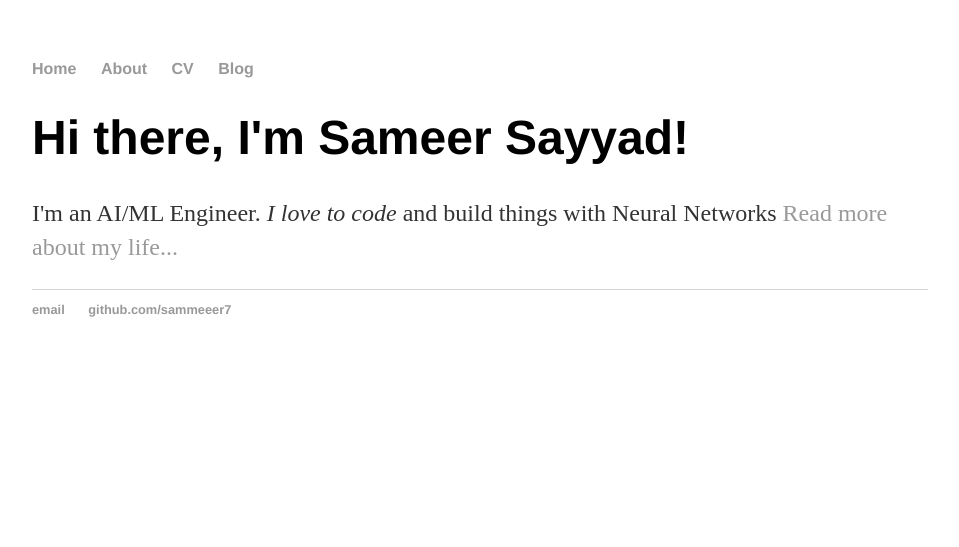
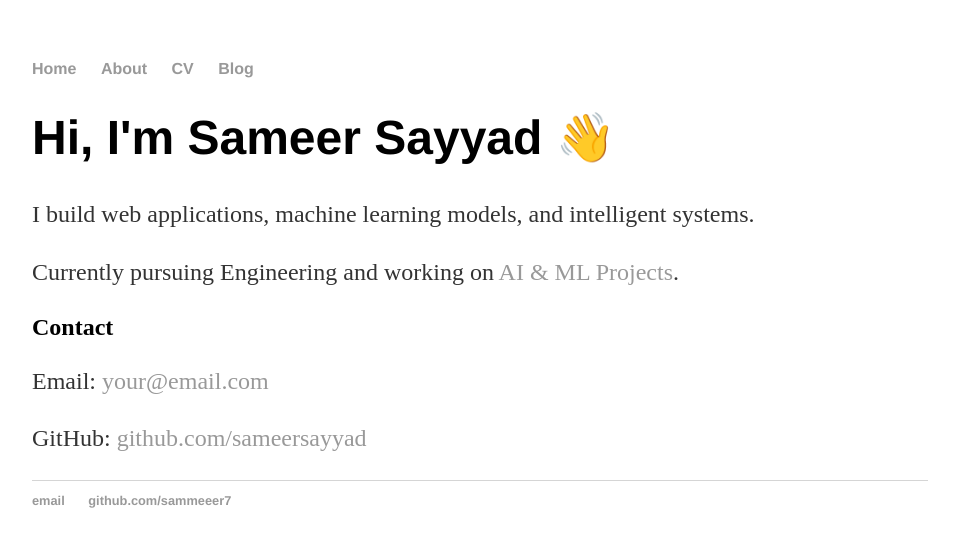
Before and after one commit to sammeeer7/sammeeer7.github.io, a Jekyll site: the page built from index.html, in a window 1280 px wide. Shown: the top 547 px of the page, without its empty margins (160-1119 px from the left). Built offline with Jekyll 4.4.1, drawn with Linux system fonts in a browser that asks for light colours.

Commit message:
Update index.html

```diff
--- a/index.html
+++ b/index.html
@@ -1,8 +1,18 @@
 ---
 layout: default
-title: Sameer Sayyad
+title: "Sameer Sayyad | Portfolio"
 ---
-<div class="blurb">
-	<h1>Hi there, I'm Sameer Sayyad!</h1>
-	<p>I'm an AI/ML Engineer. <em>I love to code</em> and build things with Neural Networks <a href="/about">Read more about my life...</a></p>
-</div><!-- /.blurb -->
+
+<div class="intro">
+  <h1>Hi, I'm Sameer Sayyad 👋</h1>
+  <p>I build web applications, machine learning models, and intelligent systems.</p>
+  <p>Currently pursuing Engineering and working on <a href="/blog/">AI & ML Projects</a>.</p>
+</div>
+
+
+
+<div class="contact">
+  <h2>Contact</h2>
+  <p>Email: <a href="mailto:your@email.com">your@email.com</a></p>
+  <p>GitHub: <a href="https://github.com/sameersayyad">github.com/sameersayyad</a></p>
+</div>
```
